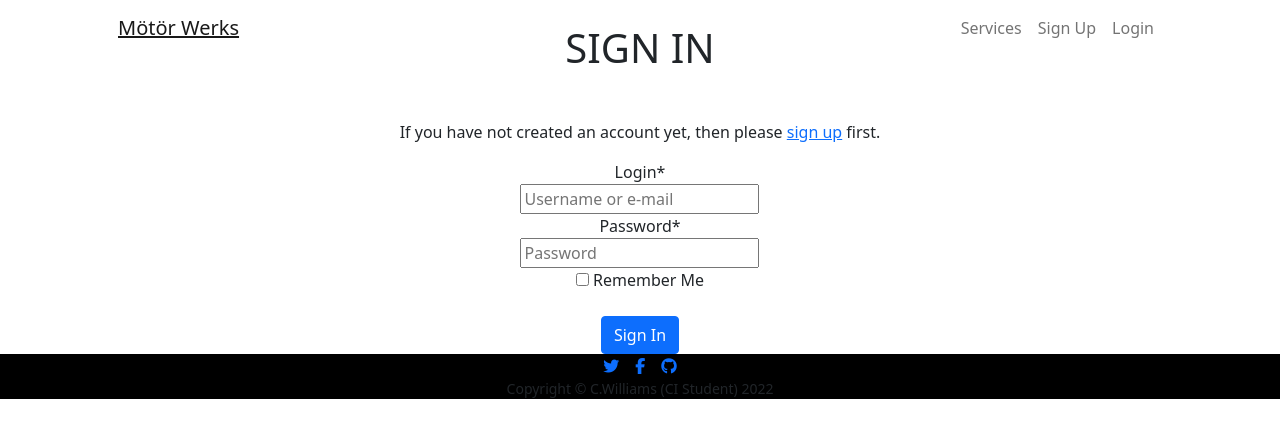
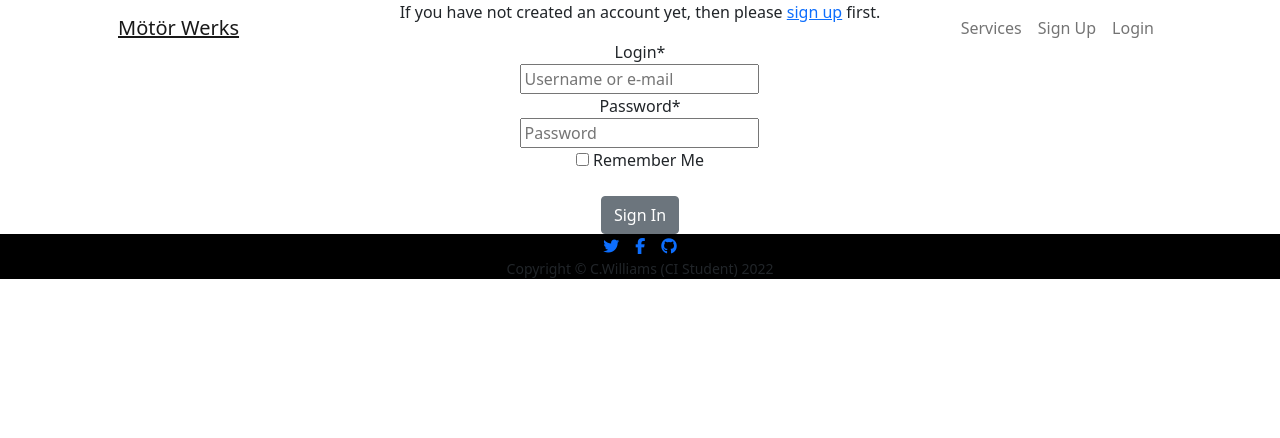
Before and after one commit to Chr15w1986/Motor-Werks, a Django app: page /accounts/login/ in a window 1280 px wide. Shown: the top 438 px of the page. Run offline with Django 3.2, Linux system fonts and the light colour scheme; some libraries are stand-ins or nearby versions.

Commit message:
remove heading

```diff
--- a/templates/allauth/account/login.html
+++ b/templates/allauth/account/login.html
@@ -12,8 +12,6 @@
   <div class="container-fluid px-4 px-lg-5 d-flex h-100 align-items-center justify-content-center">
     <div class="d-flex justify-content-center">
       <div class="text-center">
-        <h1 class="mx-auto my-4 text-uppercase">Sign In</h1>
-        <br>
 
         {% get_providers as socialaccount_providers %}
 
@@ -46,7 +44,7 @@
           <input type="hidden" name="{{ redirect_field_name }}" value="{{ redirect_field_value }}" />
           {% endif %}
           <br>
-          <button class="primaryAction btn btn-primary" type="submit">{% trans "Sign In" %}</button>
+          <button class="primaryAction btn btn-secondary" type="submit">{% trans "Sign In" %}</button>
         </form>
       </div>
     </div>
```
